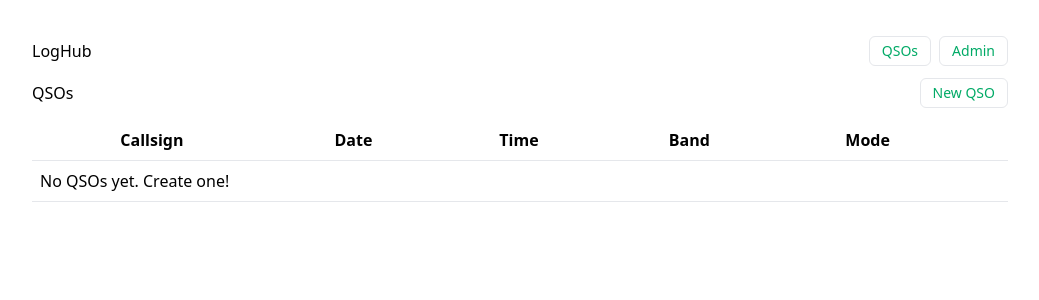
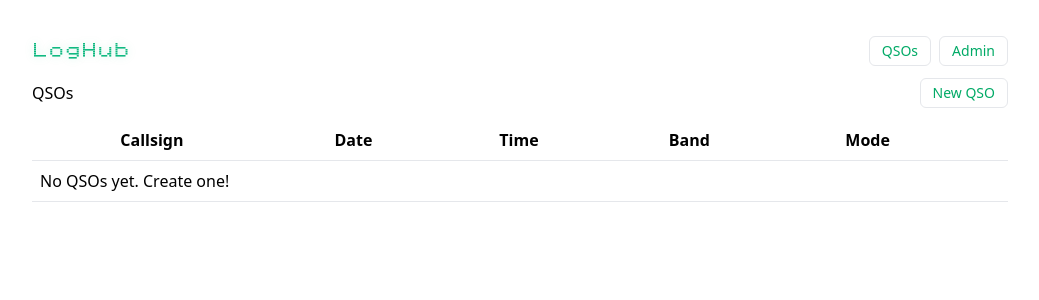
Before and after one commit to ptsmonteiro/loghub, a Django app: page /qsos/ in a window 1280 px wide. Shown: the top 300 px of the page, without its empty margins (120-1159 px from the left). Run offline with Django 5.2, Linux system fonts and the light colour scheme; data that the repository does not hold is empty; style sheets or scripts are compiled from the project's sources; some libraries are stand-ins or nearby versions.

Commit message:
add scanline font

```diff
--- a/assets/styles.css
+++ b/assets/styles.css
@@ -12,3 +12,22 @@ body { @apply max-w-5xl mx-auto p-6; }
 input, select, textarea { @apply border rounded-md p-2 w-full; }
 table { @apply w-full border-collapse; }
 th, td { @apply p-2 border-b; }
+
+/* Dedicated logo font: try local scanline font first, then VT323 fallback */
+@font-face {
+  font-family: 'LogHubScanline';
+  src: url('/static/fonts/loghub-scanline.woff2') format('woff2'),
+       url('/static/fonts/loghub-scanline.woff') format('woff'),
+       url('/static/fonts/loghub-scanline.ttf') format('truetype');
+  font-weight: 400;
+  font-style: normal;
+  font-display: swap;
+}
+
+.logo-font {
+  font-family: 'LogHubScanline', 'VT323', ui-monospace, SFMono-Regular, Menlo, Monaco, Consolas, 'Liberation Mono', 'Courier New', monospace;
+  font-weight: 400;
+  letter-spacing: .02em;
+  color: #10b981; /* emerald */
+  text-shadow: 0 1px 0 rgba(16,185,129,.6), 0 0 8px rgba(16,185,129,.35);
+}
--- a/qsos/templates/qsos/base.html
+++ b/qsos/templates/qsos/base.html
@@ -10,7 +10,13 @@
   </head>
   <body hx-boost="true">
     <header class="toolbar">
-      <h1 style="margin:0"><a href="/qsos/" style="text-decoration:none;color:inherit">LogHub</a></h1>
+      <h1 style="margin:0">
+        <!-- Optional Google Fonts fallback for a CRT-like look -->
+        <link rel="preconnect" href="https://fonts.googleapis.com">
+        <link rel="preconnect" href="https://fonts.gstatic.com" crossorigin>
+        <link href="https://fonts.googleapis.com/css2?family=VT323&display=swap" rel="stylesheet">
+        <a href="/qsos/" style="text-decoration:none" class="logo-font">LogHub</a>
+      </h1>
       <nav class="stack">
         <a class="btn" href="/qsos/">QSOs</a>
         <a class="btn" href="/admin/">Admin</a>
```
Also changed, not shown: README.md, static/fonts/loghub-scanline.woff2 (added), 3 other files.
